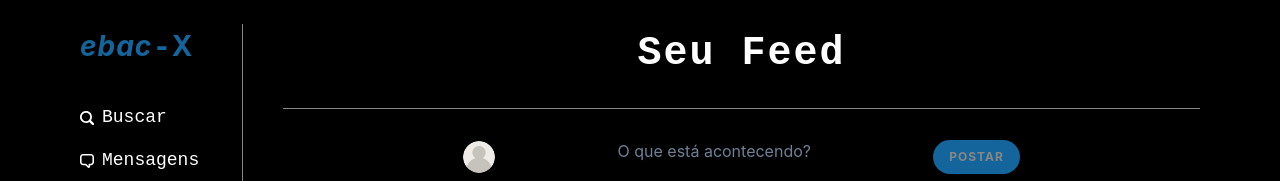
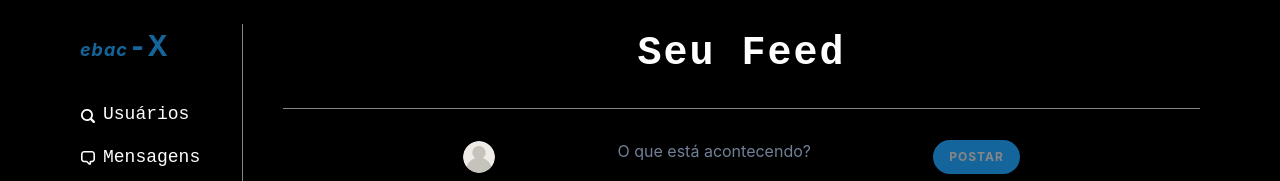
Before and after one commit to LeonardoSibuya/frontend-twitter-ebac, a Next.js app: page /homepage in a window 1280 px wide. Shown: the top 181 px of the page. Built offline with nearby package versions, Linux system fonts and the light colour scheme; no server answers; sample sign-in values are in the browser's storage.

Commit message:
FEAT: função de procurar e entrar no perfil de outros users

```diff
--- a/src/app/homepage/hooks/useHomepage.ts
+++ b/src/app/homepage/hooks/useHomepage.ts
@@ -17,9 +17,38 @@ const useHomepage = () => {
 
     const [newTweet, setNewTweet] = useState('')
 
+    const [isOpen, setIsOpen] = useState(true)
+
+    const [searchUser, setSearchUser] = useState('')
+    const [isSearch, setIsSearch] = useState(false)
+
     const [tweets, setTweets] = useState<Array<{ text: string; user: { name: string }; createdAt: Date }> | undefined>([]);
 
     const router = useRouter()
+
+    const openSideBar = () => {
+        setIsOpen(!isOpen)
+        setIsSearch(false)
+    }
+
+    const searchingUser = () => {
+        const userSearched = UserArray.find((user) => user.name.toLowerCase() === searchUser.toLowerCase())
+
+        if (!userSearched) {
+            return alert('ERRO: Usuário não encontrado')
+        }
+
+        return router.replace(`/profiles/${searchUser}`);
+    }
+
+    const verifyIsSearch = (username: string) => {
+        if (username.length >= 1) {
+            setIsSearch(true)
+        } else {
+            setIsSearch(false)
+        }
+        return;
+    }
 
     useEffect(() => {
         setTimeout(() => {
@@ -113,7 +142,7 @@ const useHomepage = () => {
             let combinedTweets = [...userTweetsFiltered!, ...followedUsersTweetsFiltered!];
 
             if (!combinedTweets) {
-                return ;
+                return;
             }
 
             // Ordenar os tweets por ordem do mais novo para o mais velho
@@ -129,9 +158,15 @@ const useHomepage = () => {
         session,
         newTweet,
         tweets,
+        isOpen,
+        isSearch,
         logout,
         handlePostTweet,
         handleTweetChange,
+        openSideBar,
+        setSearchUser,
+        searchingUser,
+        verifyIsSearch,
     }
 }
 
--- a/src/app/homepage/page.tsx
+++ b/src/app/homepage/page.tsx
@@ -6,7 +6,7 @@ import * as S from './styles'
 import Image from 'next/image';
 
 import { BeatLoader } from 'react-spinners';
-import { MoonIcon, Search2Icon, TriangleUpIcon, ChatIcon } from '@chakra-ui/icons'
+import { MoonIcon, Search2Icon, ChatIcon, CloseIcon, HamburgerIcon } from '@chakra-ui/icons'
 
 import profile from '../../../public/profile.png'
 
@@ -18,7 +18,23 @@ import Link from 'next/link';
 
 const Homepage = () => {
 
-  const { handlePostTweet, handleTweetChange, isLoaded, isLogoff, logout, newTweet, session, tweets } = useHomepage()
+  const {
+    handlePostTweet,
+    handleTweetChange,
+    logout,
+    openSideBar,
+    searchingUser,
+    setSearchUser,
+    verifyIsSearch,
+    isLoaded,
+    isLogoff,
+    newTweet,
+    session,
+    tweets,
+    isOpen,
+    isSearch,
+  } = useHomepage()
+
 
   return (
     <>
@@ -33,17 +49,40 @@ const Homepage = () => {
         <>
           {isLoaded ? (
             <S.MainContent>
+              <S.ButtonMobile onClick={openSideBar}>
+                {isOpen ? (
+                  <>
+                    <CloseIcon width='14px' color="#fff" />
+                  </>
+                ) : (
+                  <>
+                    <HamburgerIcon width='18px' color="#fff" />
+                  </>
+                )}
+              </S.ButtonMobile>
+
+              {isOpen ? (
+                <>
                   <S.Aside>
                     <h1>
                       <span>ebac</span>-X
                     </h1>
-
                     <S.ListLinks>
                       <li>
-                    <Search2Icon width='14px' />
-                    <a href="">
-                      Buscar
-                    </a>
+                        <Search2Icon width='14px' display={isSearch ? 'none' : 'block'} />
+                        <input
+                          type="text"
+                          placeholder='Usuários'
+                          onChange={(e) => {
+                            setSearchUser(e.target.value);
+                            verifyIsSearch(e.target.value);
+                          }}
+                        />
+                        {isSearch ?
+                          <S.ButtonSearchUser
+                            onClick={searchingUser}>
+                            buscar
+                          </S.ButtonSearchUser> : ''}
                       </li>
 
                       <li>
@@ -65,8 +104,32 @@ const Homepage = () => {
                       Sair
                     </S.ButtonLogout>
                   </S.Aside>
+                </>
+              ) : (
+                <>
+                  <S.AsideMobile>
+                    <h1>
+                      X
+                    </h1>
 
-              <S.HomePageSection>
+                    <S.ListLinks>
+                      <li>
+                        <Search2Icon width='14px' />
+                      </li>
+
+                      <li>
+                        <ChatIcon width='14px' />
+                      </li>
+                    </S.ListLinks>
+
+                    <S.ProfileDiv>
+                      <MoonIcon width='14px' color="#14659b" />
+                    </S.ProfileDiv>
+                  </S.AsideMobile>
+                </>
+              )}
+
+              <S.HomePageSection className={isOpen ? 'mobile' : ''}>
                 <h2>Seu Feed</h2>
 
                 <S.CreatePostDiv>
--- a/src/app/homepage/styles.ts
+++ b/src/app/homepage/styles.ts
@@ -1,3 +1,4 @@
+import { breakpoints } from "@/styles"
 import styled from "styled-components"
 
 export const MainContent = styled.main`
@@ -9,6 +10,16 @@ export const MainContent = styled.main`
     gap: 40px;
     background-color: #000;
     height: 100vh;
+    position: relative;
+
+    @media (max-width: ${breakpoints.tablet}) {
+        padding: 24px 40px;
+    }
+
+    @media (max-width: ${breakpoints.celphone}) {
+        gap: 20px;
+        padding: 24px 20px;
+    }
 `
 
 export const Aside = styled.aside`
@@ -26,8 +37,88 @@ export const Aside = styled.aside`
 
         span {
             font-style: italic;
-            font-size: 28px;
+            font-size: 18px;
         }
+    }
+
+    @media (max-width: ${breakpoints.tablet}) {
+        width: 30%;
+        padding-right: 24px;
+    }
+
+    @media (max-width: ${breakpoints.celphone}) {
+        width: 26%;
+        padding-right: 16px;
+        padding-top: 24px;
+
+        h1 {
+            font-size: 14px;
+        }
+
+    }
+`
+
+export const ButtonSearchUser = styled.button`
+    background-color: #14659b;
+    color: #878787;
+    border-radius: 32px;
+    padding: 4px;
+    font-weight: bold;
+    font-size: 8px;
+    text-transform: uppercase;
+
+    &:hover {
+        color: #fff;
+    }
+
+    &:active {
+        background-color: #11507a;
+    }
+
+    @media (max-width: ${breakpoints.celphone}) {
+        padding: 2px;
+        font-size: 6px;
+    }
+`
+
+export const ButtonMobile = styled.button`
+    display: none;
+
+    @media (max-width: ${breakpoints.celphone}) {
+        display: block;
+        position: absolute;
+        top: 0;
+        left: 0;
+        color: #fff;
+        margin: 12px 20px;
+    }
+`
+
+export const AsideMobile = styled.aside`
+    display: none;
+
+    @media (max-width: ${breakpoints.celphone}) {
+        display: block;
+        padding-right: 16px;
+        padding-top: 24px;
+        height: 90vh;
+        color: #fff;
+        width: 10%;
+        border-right: 1px solid #878787;
+
+        h1 {
+            font-size: 32px;
+            font-weight: bolder;
+            font-family: "Kode Mono", monospace;
+            letter-spacing: 1px;
+            color: #14659b;
+
+            span {
+                font-style: italic;
+                font-size: 18px;
+            }
+        }
+
     }
 `
 
@@ -42,6 +133,40 @@ export const ListLinks = styled.ul`
         display: flex;
         align-items: center;
         gap: 8px;
+        border: 1px solid transparent;
+
+        input {
+            font-size: 14px;
+            font-family: "Kode Mono", monospace;
+            background-color: transparent;
+            width: 60%;
+            color: #fff;
+            cursor: pointer;
+
+            &:hover {
+                border-bottom: 1px solid #fff;
+                transition: 0.5s ease;
+                letter-spacing: 0.2px;
+            }
+
+            &:focus {
+                outline: none;
+                border: 1px solid #14659b;
+                border-radius: 24px;
+                padding: 4px 12px;
+                cursor: text;
+                width: 60%;
+
+                &::placeholder {
+                    color: transparent;
+                }
+            }
+
+            &::placeholder {
+                color: #fff;
+                font-size: 18px;
+            }
+        }
 
         a {
             font-size: 18px;
@@ -51,6 +176,44 @@ export const ListLinks = styled.ul`
                 border-bottom: 1px solid #fff;
                 transition: 0.5s ease;
                 letter-spacing: 0.2px;
+
+            }
+        }
+    }
+
+    @media (max-width: ${breakpoints.celphone}) {
+        margin-bottom: 60px;
+
+        li {
+            a {
+                font-size: 10px;
+
+                &:hover {
+                    letter-spacing: 0;
+                    border-bottom: none;
+                }
+            }
+
+            input {
+                font-size: 10px;
+                width: 100%;
+                border: 1px solid transparent;
+
+                &:hover {
+                    border-bottom: none;
+                    transition: 0.5s ease;
+                    letter-spacing: 0;
+                }
+
+                &:focus {
+                    padding: 4px;
+                    width: 100%;
+                }
+
+                &::placeholder {
+                    color: #fff;
+                    font-size: 10px;
+                }
             }
         }
     }
@@ -73,9 +236,15 @@ export const ProfileDiv = styled.div`
         }
     }
 
-    img {
-        width: 24px;
-        height: 24px;
+    @media (max-width: ${breakpoints.celphone}) {
+        a {
+            font-size: 10px;
+
+            &:hover {
+                letter-spacing: 0;
+                border-bottom: none;
+            }
+        }
     }
 `
 
@@ -87,14 +256,26 @@ export const ButtonLogout = styled.button`
     font-family: "Kode Mono", monospace;
 
     &:hover {
-            color: #14659b;
-            letter-spacing: 0.2px;
+        color: #14659b;
+        letter-spacing: 0.2px;
+    }
+
+    @media (max-width: ${breakpoints.celphone}) {
+        font-size: 12px;
+
+        &:hover {
+            letter-spacing: 0;
         }
+    }
 `
 
 export const HomePageSection = styled.section`
     margin: 0 auto;
     width: 90%;
+
+    &.mobile {
+        width: 90%;
+    }
 
     h2 {
         text-align: center;
@@ -103,6 +284,18 @@ export const HomePageSection = styled.section`
         color: #fff;
         font-weight: bold;
         letter-spacing: 2px;
+    }
+
+    @media (max-width: ${breakpoints.celphone}) {
+        width: 80%;
+
+        &.mobile {
+            width: 70%;
+        }
+
+        h2 {
+            font-size: 32px;
+        }
     }
 `
 
@@ -179,11 +372,35 @@ export const CreatePostDiv = styled.div`
         text-transform: uppercase;
 
         &:hover {
-            color: #ccc;
+            color: #fff;
         }
 
         &:active {
             background-color: #11507a;
+        }
+    }
+
+    @media (max-width: ${breakpoints.celphone}) {
+        gap: 16px;
+        margin: 16px 0;
+        padding: 12px 0;
+
+        img {
+            height: 24px;
+            width: 24px;
+        }
+
+        textarea {
+            padding: 8px;
+            padding-top: 16px;
+
+            &::placeholder {
+                font-size: 12px;
+            }
+        }
+
+        button {
+            font-size: 10px;
         }
     }
 `
@@ -203,6 +420,10 @@ export const TweetsContainer = styled.div`
     &::-webkit-scrollbar-thumb {
         background-color: #14659b;
         border-radius: 8px;
+    }
+
+    @media (max-width: ${breakpoints.celphone}) {
+        max-height: 430px;
     }
 `
 
--- a/src/app/styles.ts
+++ b/src/app/styles.ts
@@ -130,5 +130,10 @@ export const AlreadyAccount = styled.div`
         p, button {
             width: 40%;
         }
+
+        p {
+            font-size: 14px;
+            text-align: center;
+        }
     }
 `
--- a/src/components/ModalSignIn/index.tsx
+++ b/src/components/ModalSignIn/index.tsx
@@ -43,6 +43,7 @@ const ModalSignIn = () => {
                     minHeight={'60vh'}
                     padding={'24px 0px'}
                     boxShadow="4px 4px 4px 2px #000"
+                    margin={'24px'}
                 >
                     <ModalHeader>
                         <S.ModalTitle>
--- a/src/components/ModalSignIn/styles.ts
+++ b/src/components/ModalSignIn/styles.ts
@@ -1,3 +1,4 @@
+import { breakpoints } from "@/styles";
 import styled from "styled-components";
 
 export const ModalTitle = styled.h3`
@@ -55,6 +56,10 @@ export const InputContainer = styled.div`
                 color: #fff;
                 text-align: center;
                 font-family: "Kode Mono", monospace;
+
+                @media (max-width: ${breakpoints.tablet}) {
+                    font-size: 12px;
+                }
             }
         }
 
--- a/src/components/ModalSignUp/index.tsx
+++ b/src/components/ModalSignUp/index.tsx
@@ -51,6 +51,7 @@ const ModalSignUp = () => {
                     minHeight={'60vh'}
                     padding={'24px 0px'}
                     boxShadow="4px 4px 4px 2px #000"
+                    margin={'24px'}
                 >
                     <ModalHeader>
                         <S.ModalTitle>
--- a/src/components/ModalSignUp/styles.ts
+++ b/src/components/ModalSignUp/styles.ts
@@ -1,3 +1,4 @@
+import { breakpoints } from "@/styles";
 import styled from "styled-components";
 
 export const ModalTitle = styled.h3`
@@ -55,6 +56,10 @@ export const InputContainer = styled.div`
                 color: #fff;
                 text-align: center;
                 font-family: "Kode Mono", monospace;
+
+                @media (max-width: ${breakpoints.tablet}) {
+                    font-size: 12px;
+                }
             }
         }
 
--- a/src/components/Tweets/index.tsx
+++ b/src/components/Tweets/index.tsx
@@ -21,10 +21,12 @@ const Tweets = ({ name, tweet, created_at, profile, isHomepage }: PropsTweet) =>
         <S.Tweet>
             <S.TweetInfo>
                 {isHomepage ? (
-                    <Link href={`/profiles/${profile}`}>{name}</Link>
+                    <Link href={`/profiles/${profile}`}>
+                        @{name}
+                    </Link>
                 ) : (
                     <S.NameSpan>
-                        {name}
+                        @{name}
                     </S.NameSpan>
                 )}
                 <TimeIcon width="12px" />
```
Also changed, not shown: src/app/profiles/[name]/styles.ts (+38 -0 lines). Lines whose indentation alone changed are shown as unchanged.
